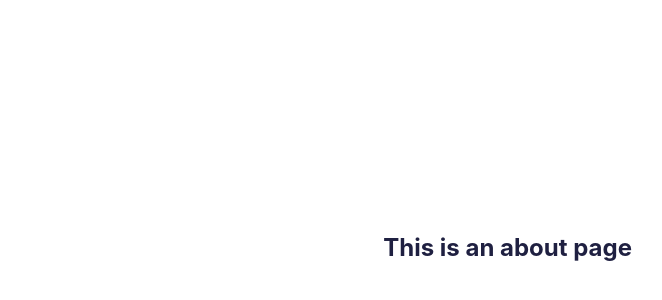
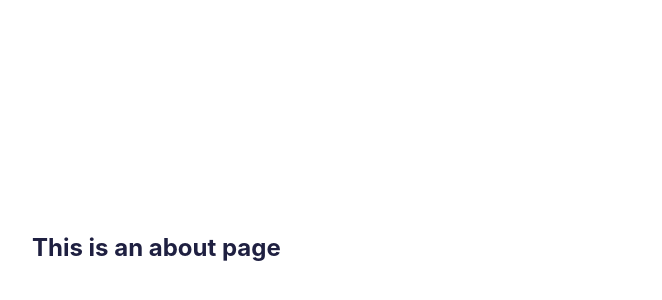
Before and after one commit to AbibullaevAR/MetaLampHotels, a Vue app: page /about in a window 1280 px wide. Shown: the part 152-452 px from the top of the page, without its empty margins (8-670 px from the left). Built offline with nearby package versions, Linux system fonts and the light colour scheme; what vue-rate would draw is missing.

Commit message:
add base styles

```diff
--- a/src/assets/base.css
+++ b/src/assets/base.css
@@ -125,4 +125,5 @@
   font-weight: 700;
   font-size: 12px;
   line-height: 15px;
+  text-transform: uppercase;
 }
--- a/src/assets/main.css
+++ b/src/assets/main.css
@@ -1,9 +1,9 @@
 @import './base.css';
 
 #app {
-  max-width: 1280px;
-  margin: 0 auto;
-  padding: 2rem;
+  max-width: 1200px;
+  margin-left: auto;
+  margin-right: auto;
   font-weight: normal;
 }
 
@@ -20,16 +20,3 @@
     background-color: hsla(160, 100%, 37%, 0.2);
   }
 }
-
-@media (min-width: 1024px) {
-  body {
-    display: flex;
-    place-items: center;
-  }
-
-  #app {
-    display: grid;
-    grid-template-columns: 1fr 1fr;
-    padding: 0 2rem;
-  }
-}
```
